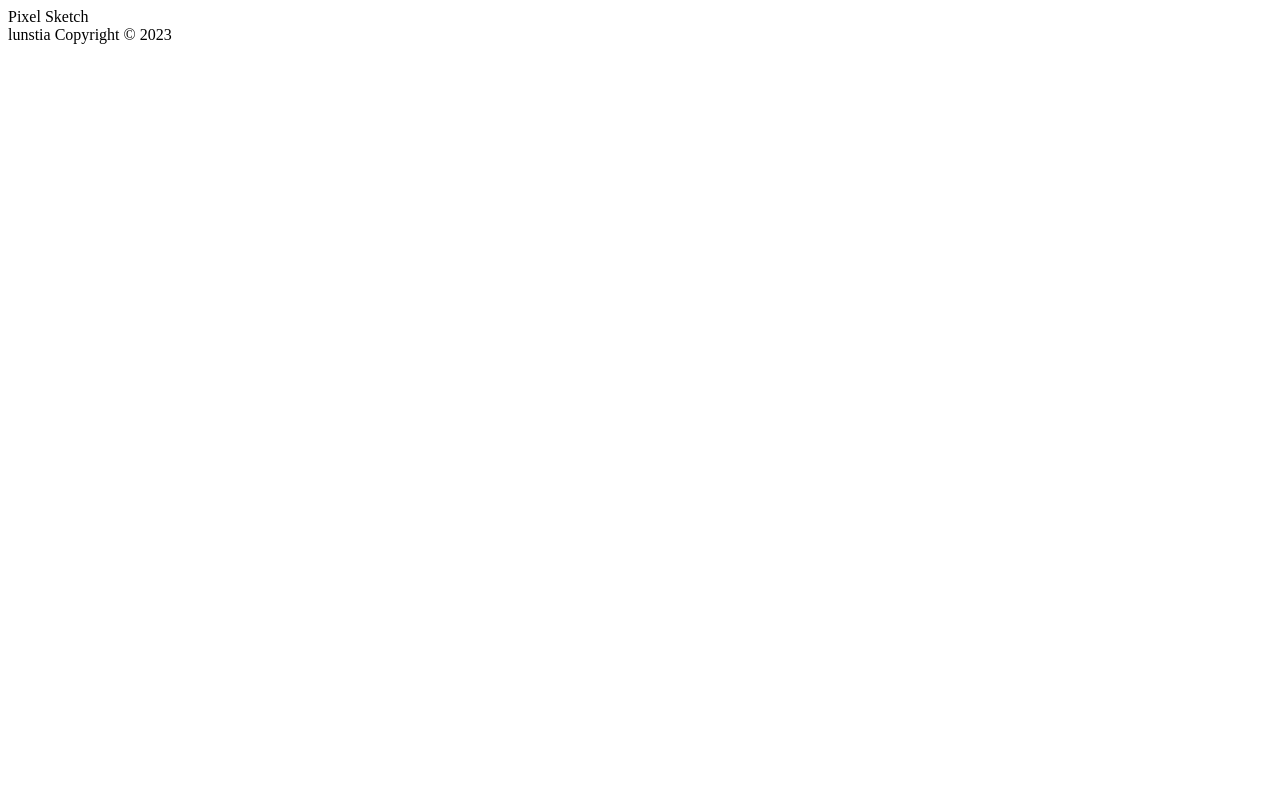
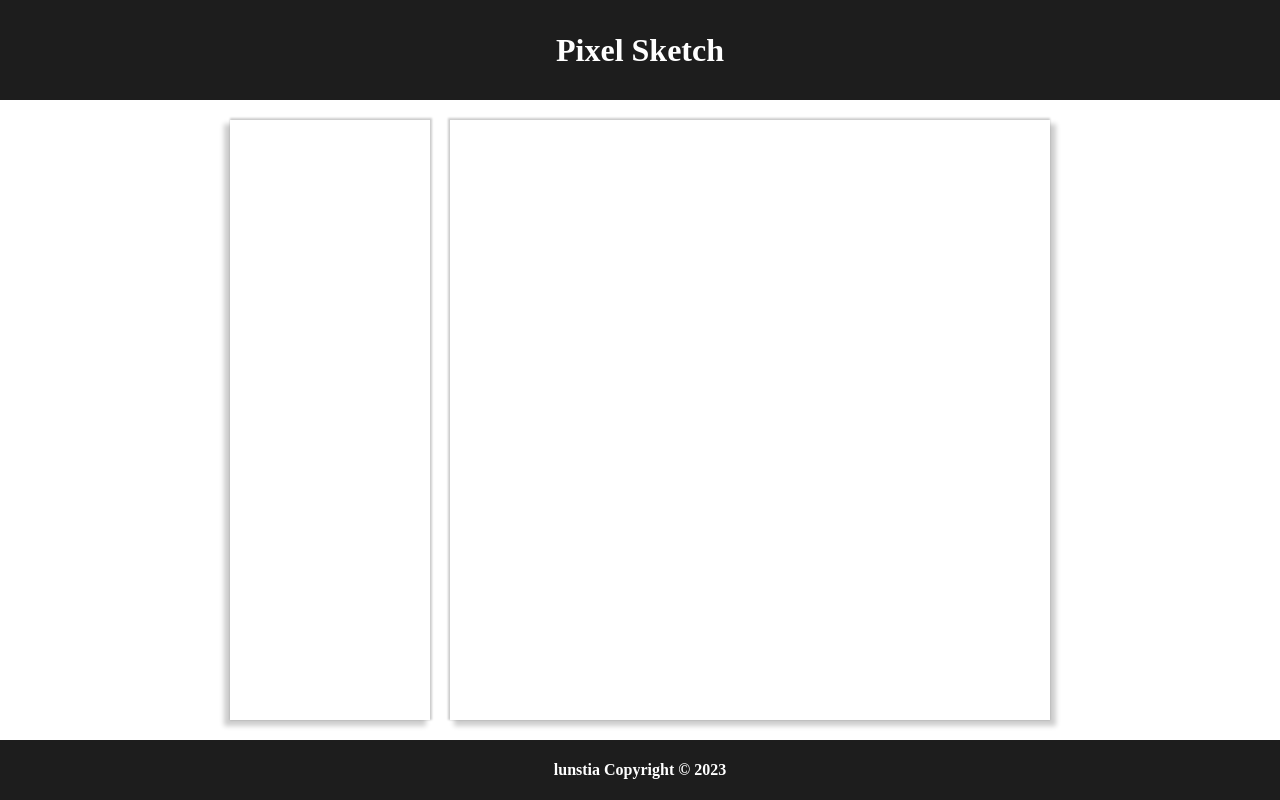
Before and after one commit to lunstia/pixel-sketch, a plain HTML site: page index.html in a window 1280 px wide. Drawn offline with Linux system fonts and the light colour scheme.

Commit message:
Add CSS and HTML

```diff
--- a/index.html
+++ b/index.html
@@ -4,13 +4,14 @@
     <meta charset="UTF-8">
     <meta name="viewport" content="width=device-width, initial-scale=1.0">
     <title>Pixel Sketch!</title>
+    <link rel="stylesheet" href="style.css">
 </head>
 <body>
-    <header>Pixel Sketch</header>
+    <header><h1>Pixel Sketch</h1></header>
     <main>
         <div class="settings"></div>
         <div class="gridContainer"></div>
     </main>
-    <footer>lunstia Copyright &copy; 2023</footer>
+    <footer><p>lunstia Copyright &copy; 2023</p></footer>
 </body>
 </html>
--- a/style.css
+++ b/style.css
@@ -0,0 +1,57 @@
+* {
+    margin: 0;
+    padding: 0;
+    box-sizing: border-box;
+}
+
+html {
+    height: 100%;
+}
+
+body {
+    display: flex;
+    flex-direction: column;
+    width: 100%;
+    height: 100%;
+
+    align-items: center;
+    justify-content: space-between;
+}
+
+main {
+    display: flex;
+    gap: 20px;
+}
+
+main > .settings {
+    height: 600px;
+    width: 200px;
+    box-shadow: -5px 5px 5px 1px rgba(0, 0, 0, .2), 1px -1px 2px 1px rgba(0, 0, 0, .2);
+}
+
+main > .gridContainer {
+    height: 600px;
+    width: 600px;
+    box-shadow: 5px 5px 5px 1px rgba(0, 0, 0, .2), -1px -1px 2px 1px rgba(0, 0, 0, .2);
+}
+
+header, footer {
+    background-color: #1d1d1d;
+    color: white;
+    font-weight: bold;
+    width: 100%;
+    height: 60px;
+    display: grid;
+}
+
+header {
+    height: 100px;
+}
+
+header > h1 {
+    place-self: center;
+}
+
+footer > p {
+    place-self: center;
+}
```
